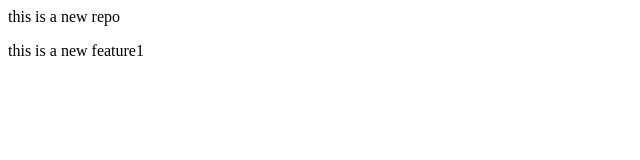
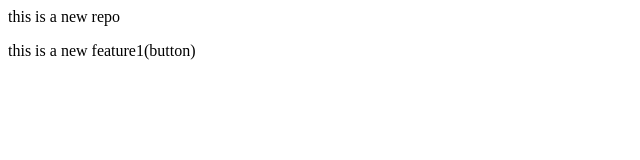
Before and after one commit to Sanyamgarg01/localRepo, a plain HTML site: page index.html in a window 1280 px wide. Shown: the full height of the page, 0-640 px from the left. Drawn offline with Linux system fonts and the light colour scheme.

Commit message:
add button

```diff
--- a/index.html
+++ b/index.html
@@ -1,4 +1,4 @@
 <p>this is a new repo</p>
 <p>
-    this is a new feature1
+    this is a new feature1(button)
 </p>
```
